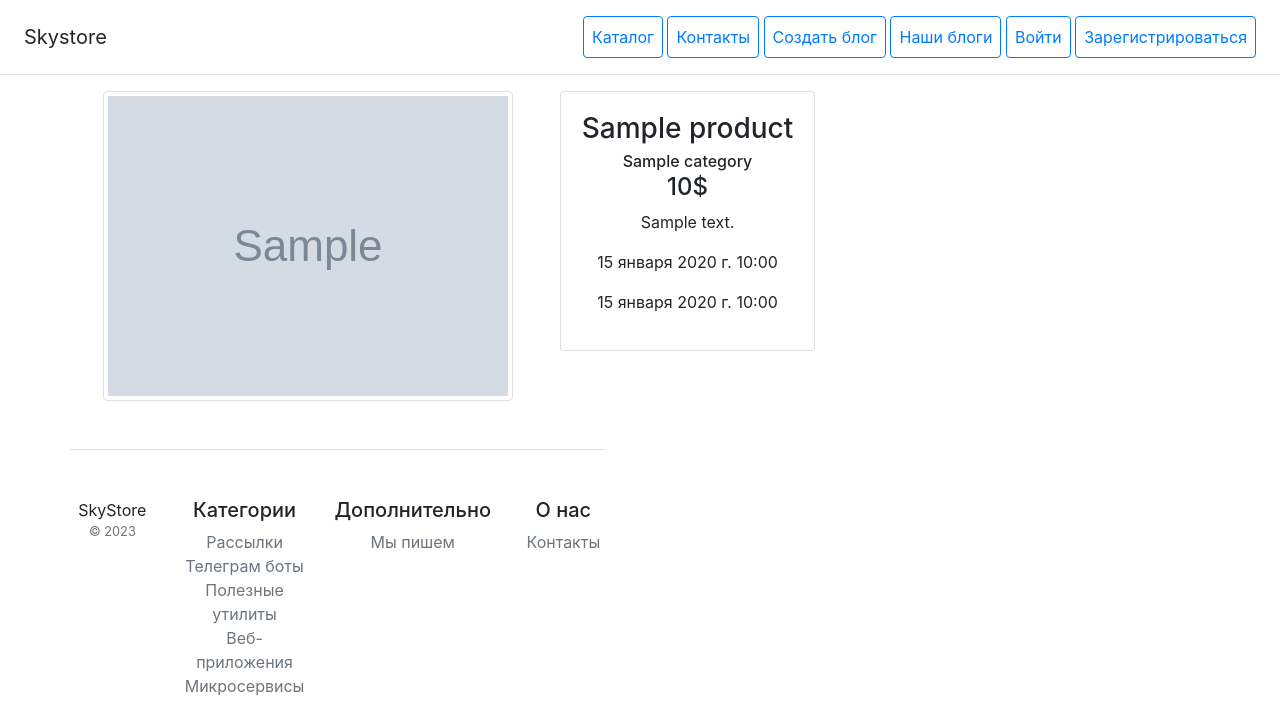
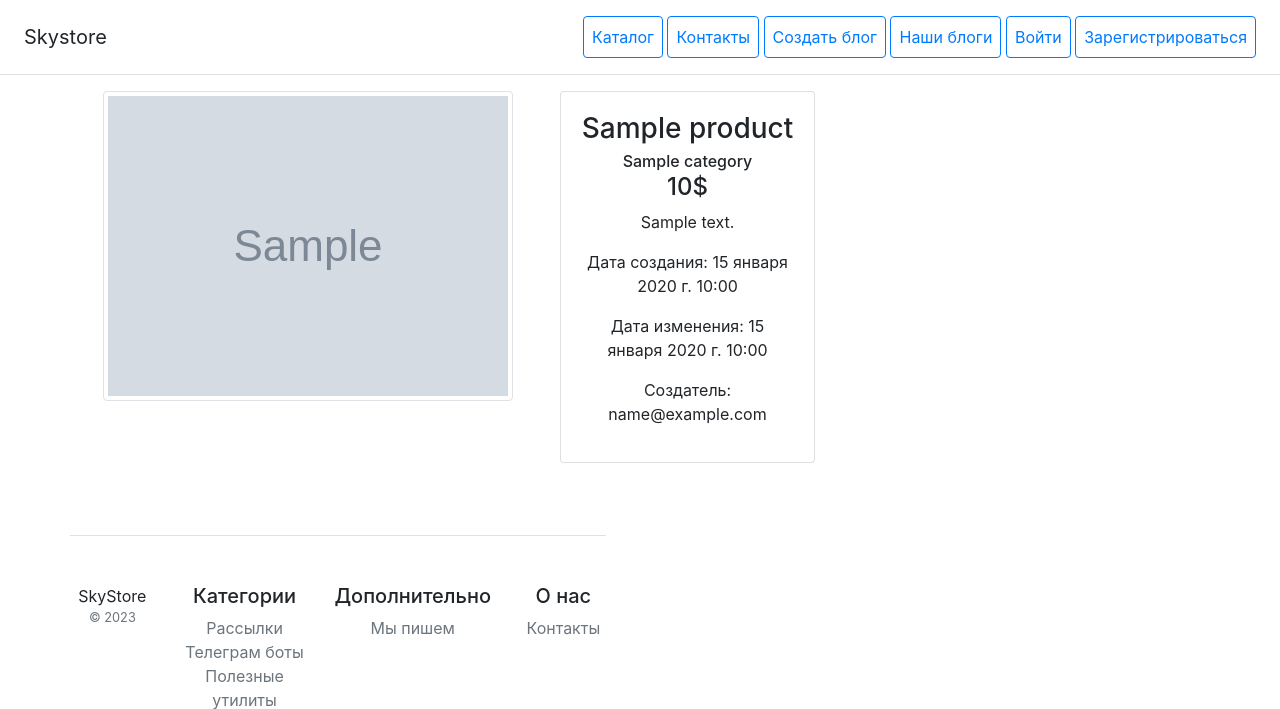
Before and after one commit to RenatUrazbakhtin/Skystore, a Django app: page /product/1 in a window 1280 px wide. Shown: the top 709 px of the page. Run offline with Django 4.2, Linux system fonts and the light colour scheme; tables that the repository leaves empty hold one stand-in row (values such as "Sample post"); grey boxes marked "Sample" are stand-in pictures; data that the repository does not hold is empty; some libraries are stand-ins or nearby versions.

Commit message:
add creator info

```diff
--- a/catalog/templates/catalog/product.html
+++ b/catalog/templates/catalog/product.html
@@ -14,8 +14,9 @@
                     <h6 class="card-subtitle mb-2 text-body-secondary">{{ object.category }}</h6>
                     <h4 class="card-subtitle mb-2 text-body-secondary">{{ object.price }}$</h4>
                     <p class="card-text">{{ object.description }}</p>
-                    <p class="card-text-shadow">{{ object.creation_date }}</p>
-                    <p class="card-text-shadow">{{ object.last_changes_date }}</p>
+                    <p class="card-text-shadow">Дата создания: {{ object.creation_date }}</p>
+                    <p class="card-text-shadow">Дата изменения: {{ object.last_changes_date }}</p>
+                    <p class="card-text-shadow">Создатель: {{ object.creator | default:"Неизвестен" }}</p>
                     {% for version in object.version_set.all %}
                         {% if version.active_version %}
                             <p> {{ version }} </p>
```
